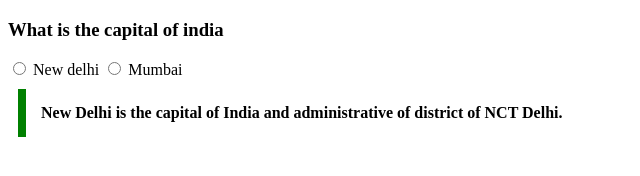
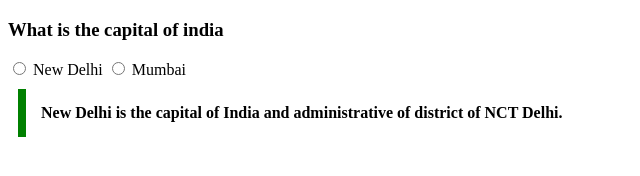
Before and after one commit to acciojob/trivia-Atharv1191, a website: page main.html in a window 1280 px wide. Shown: the full height of the page, 0-640 px from the left. Drawn offline with Linux system fonts and the light colour scheme.

Commit message:
main.html

```diff
--- a/main.html
+++ b/main.html
@@ -9,10 +9,10 @@
 <body>
 <h3>What is the capital of india</h3>
 <form>
-    <input type="radio" class="radio" name="catagory" id="New delhi" value="New Delhi" required>
-    <lebel for="New delhi">New delhi</lebel>
-    <input type="radio" class="radio" name="catagory" id="Mumbai" value="Mumbai" required>
-    <lebel for="Mumbai">Mumbai</lebel><br>
+    <input type="radio" name="city" id="New delhi"/>
+    <lebel for="radio">New Delhi</lebel>
+    <input type="radio" name="city" id="Mumbai"/>
+    <lebel for="radio">Mumbai</lebel>
     <blockquote class="design" cite="https://en.wikipedia.org/wiki/New_Delhi">
         New Delhi is the capital of India and administrative of district of NCT Delhi.
     </blockuote>
```
